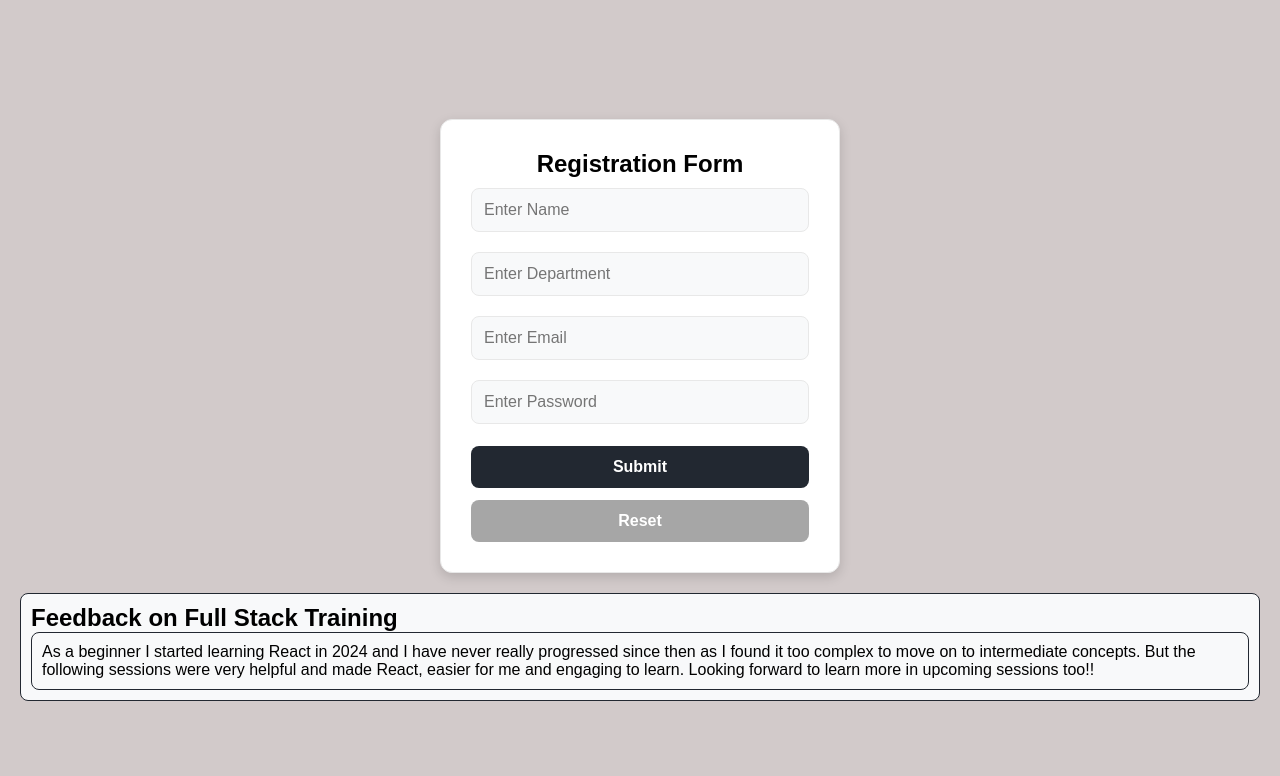
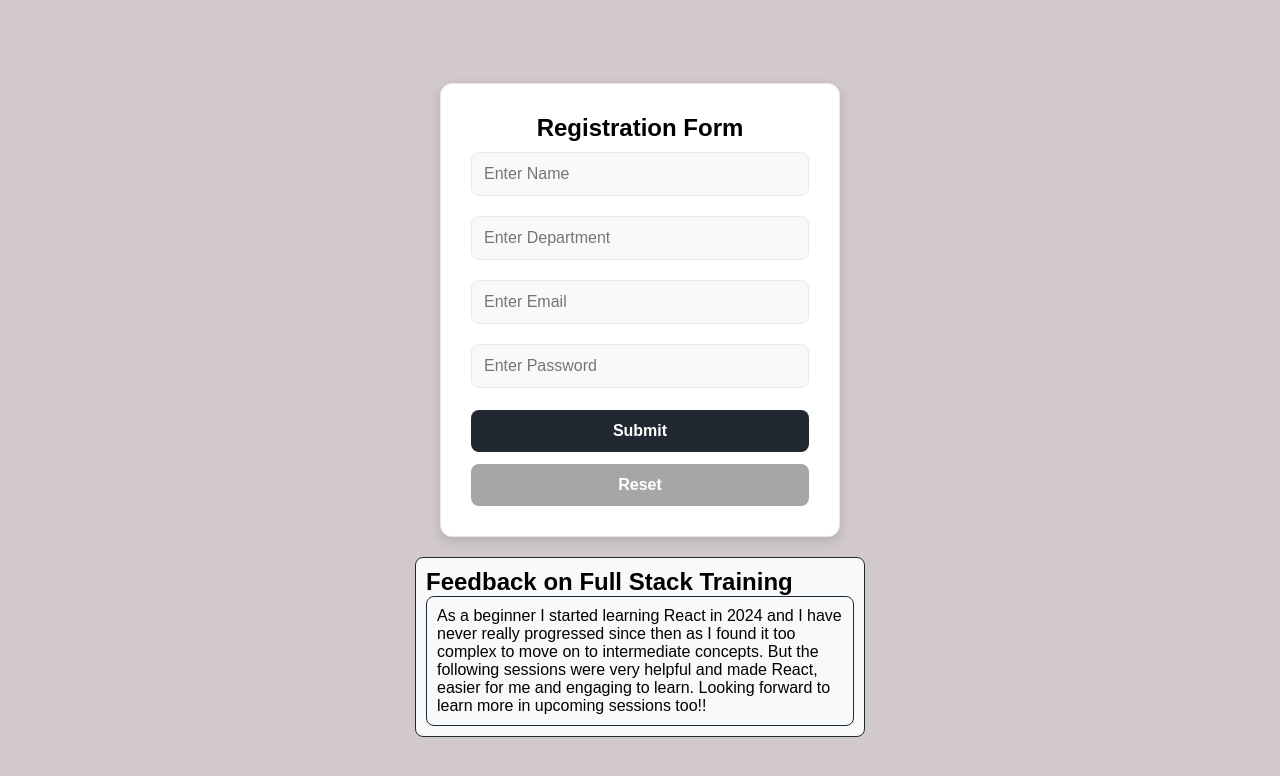
Before and after one commit to shakthi000/full-stack_training, a React (Vite) app in the folder vite-project/: page /feedback in a window 1280 px wide. Shown: the top 776 px of the page. Built offline with nearby package versions, Linux system fonts and the light colour scheme.

Commit message:
assignment-7 updated

```diff
--- a/vite-project/src/App.css
+++ b/vite-project/src/App.css
@@ -66,6 +66,7 @@ button {
 }
 
 .feedback {
+  max-width: 450px;
   font-size: 16px;
   color: #000000;
   padding: 10px;
```
